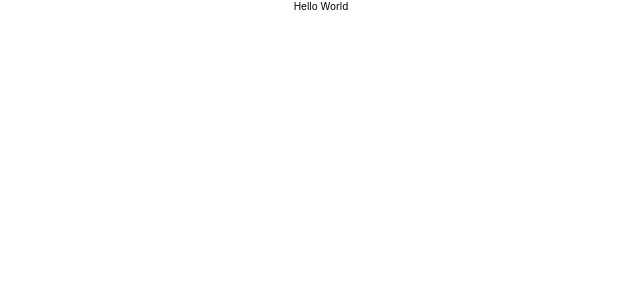
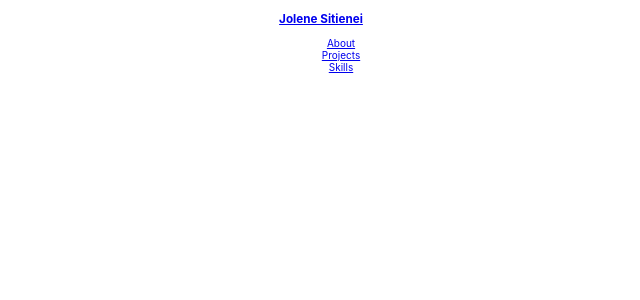
Before and after one commit to jolene-jebet/portfolio, a JavaScript app: page / in a window 1280 px wide. Shown: the top 300 px of the page, without its empty margins (319-959 px from the left). Built offline with nearby package versions, Linux system fonts and the light colour scheme; the HTML template or start-up script is replaced by a standard one.

Commit message:
task 3: import the header section and render it

```diff
--- a/src/App.js
+++ b/src/App.js
@@ -1,9 +1,10 @@
 import './App.css';
+import Header from './components/Header';
 
 const App = () => {
   return (
     <div id="app" className="App">
-        Hello World
+        <Header />
     </div>
   );
 }
```
